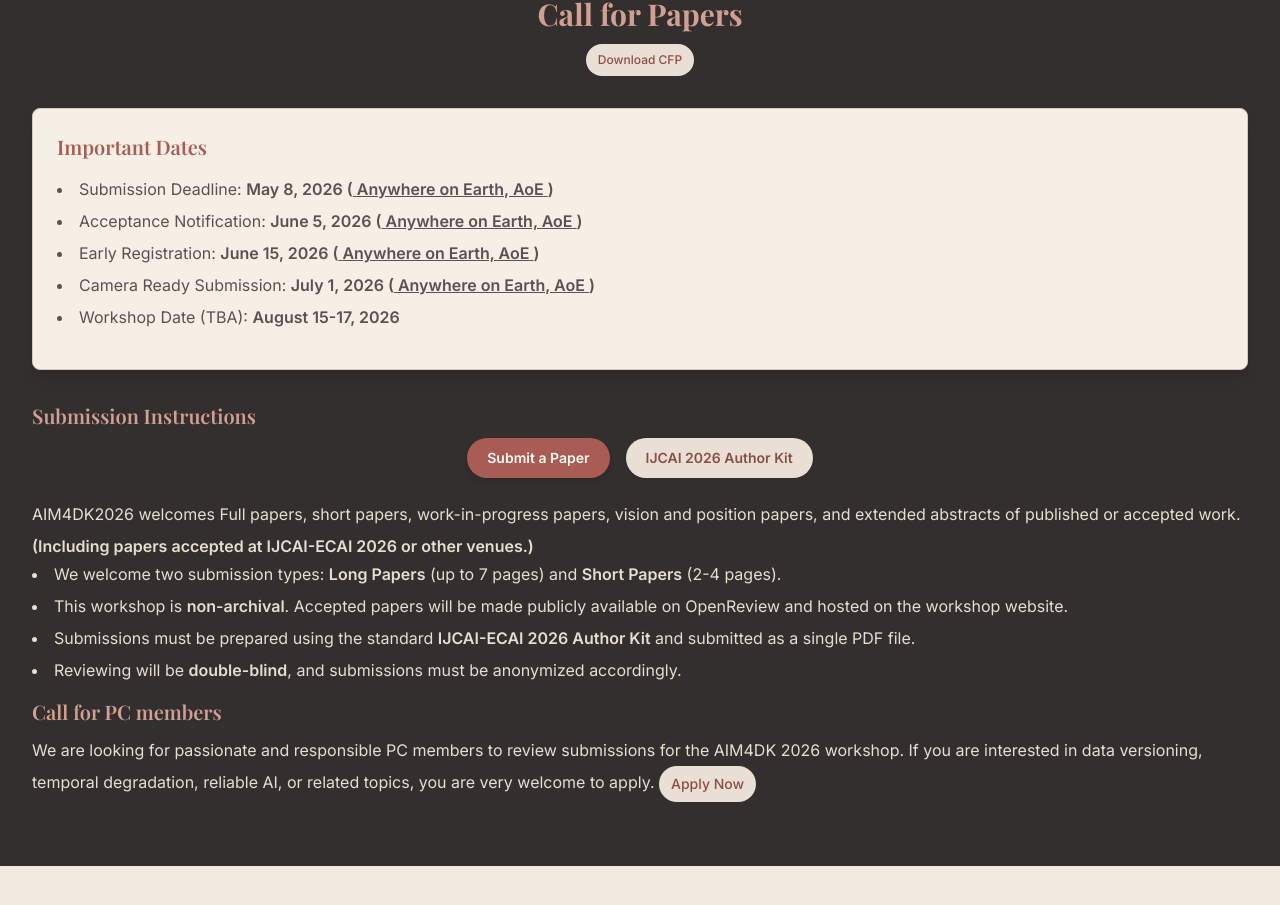
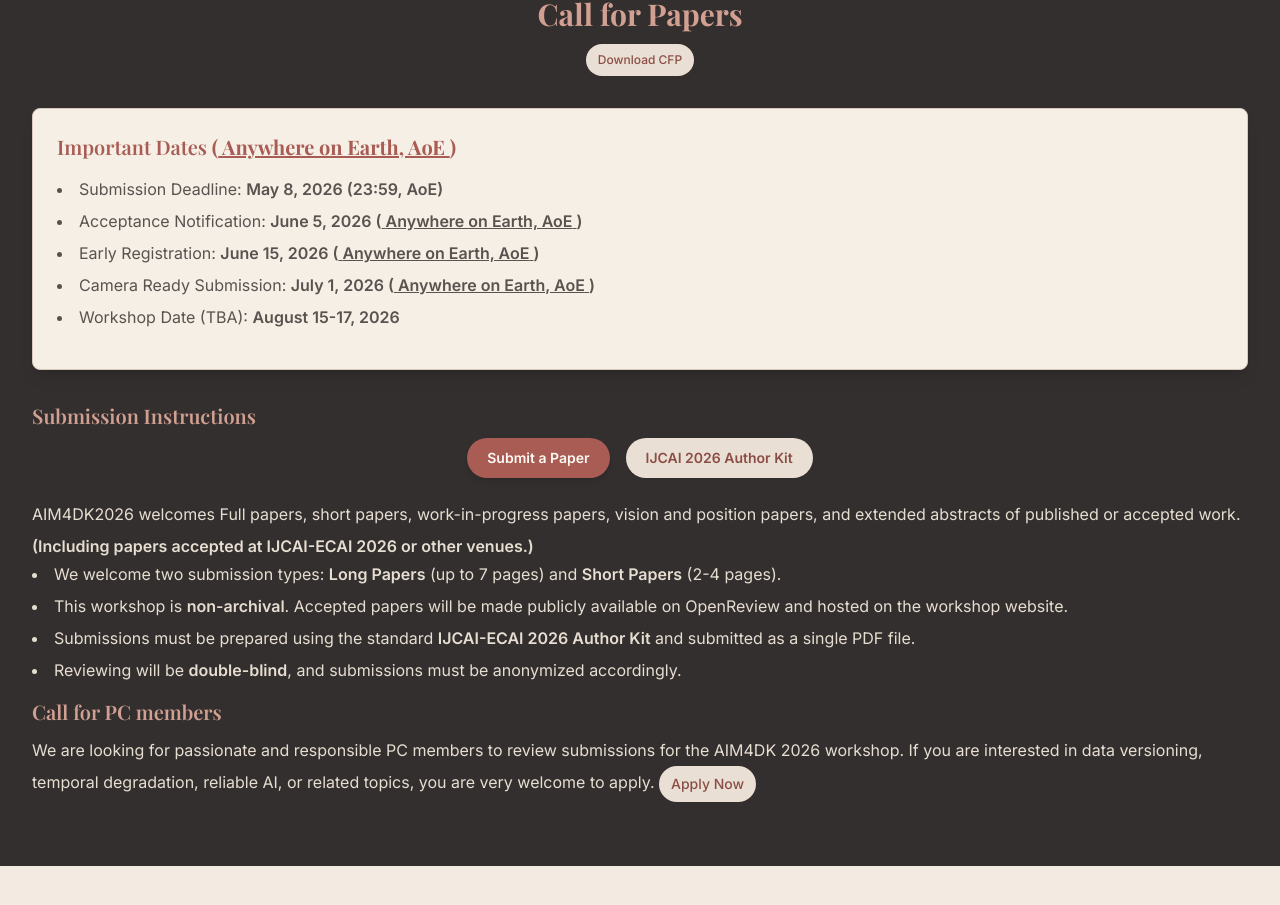
Before and after one commit to ElizaZhou96/aim4dk, a React (Vite) app: page / in a window 1280 px wide. Shown: the part 2873-3778 px from the top of the page. Built offline with nearby package versions, Linux system fonts and the light colour scheme.

Commit message:
Update App.tsx

```diff
--- a/src/App.tsx
+++ b/src/App.tsx
@@ -336,13 +336,7 @@ function App() {
 
             <div className="grid grid-cols-1 md:grid-cols-1 gap-8 mt-8">
               <div className="bg-[#F5EFE6] text-[#3A3533] rounded-lg shadow-lg p-6 border border-[#D8C7BA]">
-                <h3 className="text-xl font-semibold text-[#A85C53] mb-4">Important Dates</h3>
-                <ul className="text-[#5A524F] mb-4 list-disc list-inside space-y-2">
-                  <li>
-                    Submission Deadline:{" "}
-                    <span className="font-bold">
-                      May 8, 2026
-                      (
+                <h3 className="text-xl font-semibold text-[#A85C53] mb-4">Important Dates <span className="font-bold"> (
                       <a
                         href="https://time.is/Anywhere_on_Earth"
                         target="_blank"
@@ -351,7 +345,12 @@ function App() {
                       >
                         {" "}Anywhere on Earth, AoE{" "}
                       </a>
-                      )
+                      ) </span></h3>
+                <ul className="text-[#5A524F] mb-4 list-disc list-inside space-y-2">
+                  <li>
+                    Submission Deadline:{" "}
+                    <span className="font-bold">
+                      May 8, 2026 (23:59, AoE)
                     </span>
                   </li>
                   <li>
```
